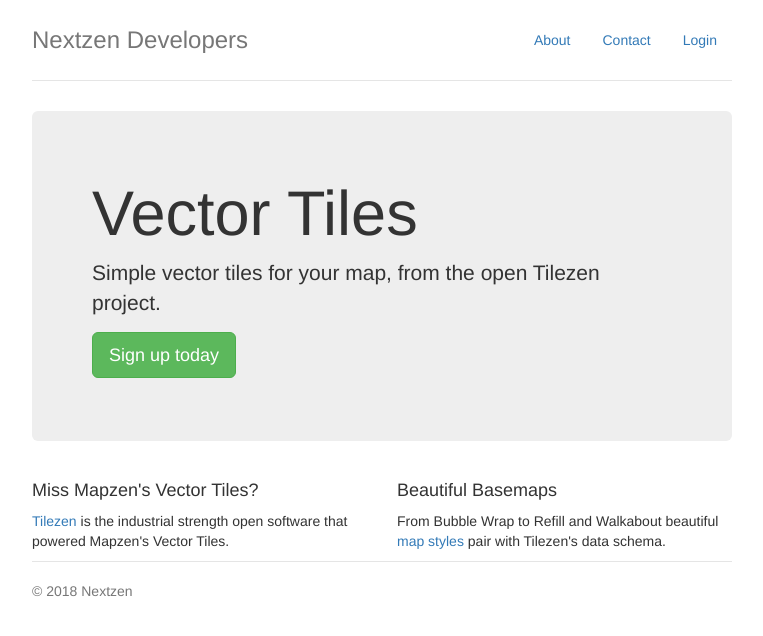
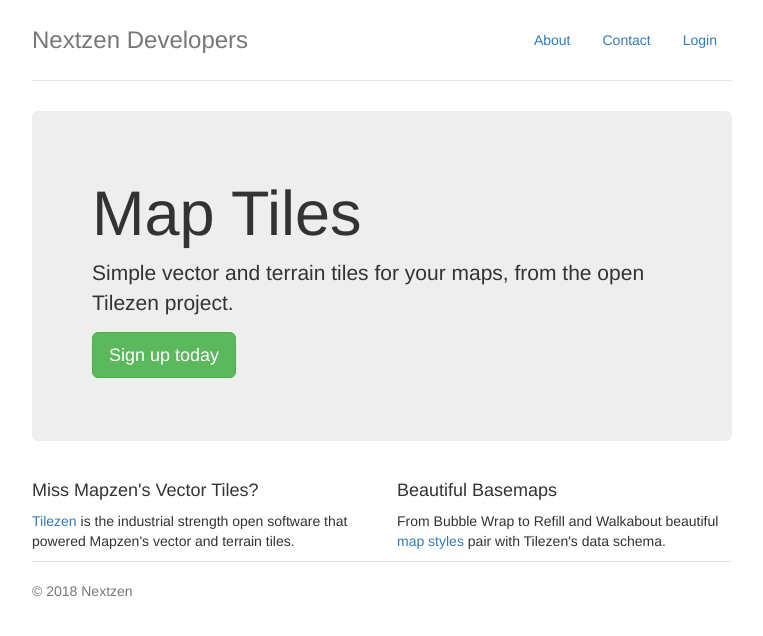
Before and after one commit to nextzen/developers, a Flask app: page / in a window 1280 px wide. Shown: the top 636 px of the page, without its empty margins (258-1021 px from the left). Run offline with Flask 2, Linux system fonts and the light colour scheme; some libraries are stand-ins or nearby versions.

Commit message:
Clarify the keys work for terrain as well as vector tiles

```diff
--- a/app/templates/index.html
+++ b/app/templates/index.html
@@ -3,8 +3,8 @@
 {% block container %}
 {{ super() }}
 <div class="jumbotron">
-    <h1>Vector Tiles</h1>
-    <p class="lead">Simple vector tiles for your map, from the open Tilezen project.</p>
+    <h1>Map Tiles</h1>
+    <p class="lead">Simple vector and terrain tiles for your maps, from the open Tilezen project.</p>
     {% if current_user.is_anonymous %}
     <p><a class="btn btn-lg btn-success" href="{{ url_for('auth.login') }}" role="button">Sign up today</a></p>
     {% else %}
@@ -15,7 +15,7 @@
 <div class="row marketing">
     <div class="col-lg-6">
         <h4>Miss Mapzen's Vector Tiles?</h4>
-        <p><a href="https://github.com/tilezen/">Tilezen</a> is the industrial strength open software that powered Mapzen's Vector Tiles.</p>
+        <p><a href="https://github.com/tilezen/">Tilezen</a> is the industrial strength open software that powered Mapzen's vector and terrain tiles.</p>
     </div>
 
     <div class="col-lg-6">
```
